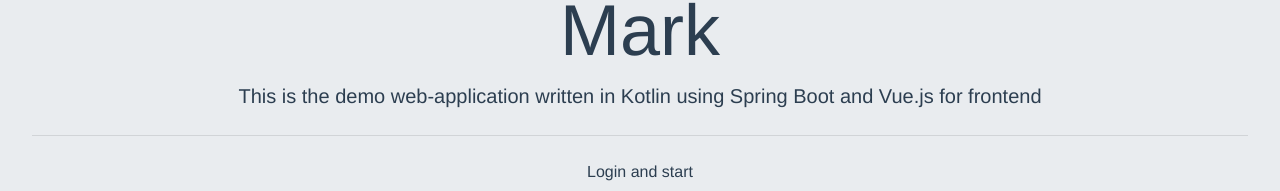
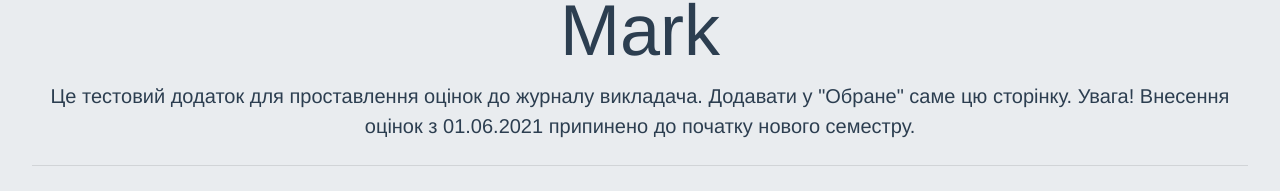
Before and after one commit to student2ua/kotlin-spring-vue, a Vue app in the folder frontend/: page /openAPI/ in a window 1280 px wide. Shown: the part 133-324 px from the top of the page. Built offline with nearby package versions, Linux system fonts and the light colour scheme; what vue-notification would draw is missing.

Commit message:
info-block

```diff
--- a/frontend/src/components/Home.vue
+++ b/frontend/src/components/Home.vue
@@ -4,7 +4,9 @@
       <template #header>Mark</template>
 
       <template slot="lead">
-        This is the demo web-application written in Kotlin using Spring Boot and Vue.js for frontend
+        Це тестовий додаток для проставлення оцінок до журналу викладача.
+        Додавати у "Обране" саме цю сторінку.
+        Увага! Внесення оцінок з 01.06.2021 припинено до початку нового семестру.
       </template>
 
       <hr class="my-4" />
```
